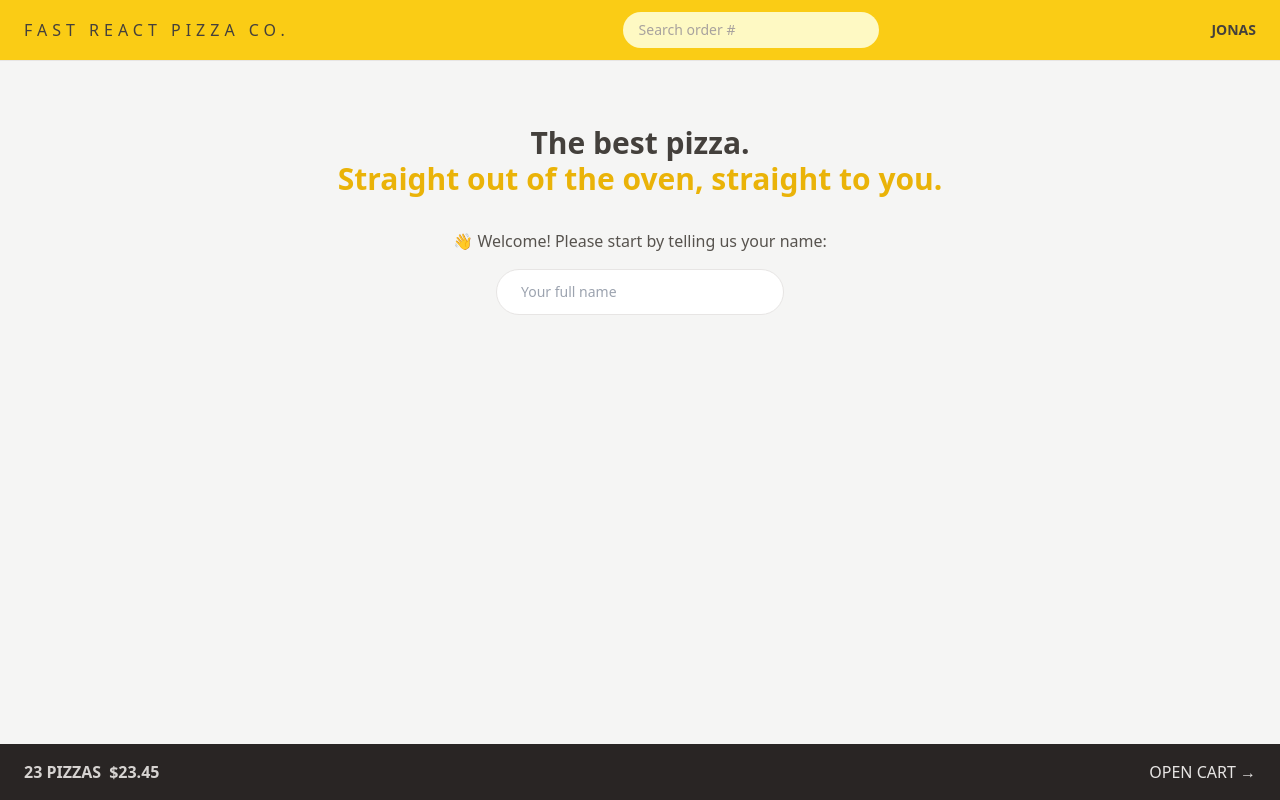
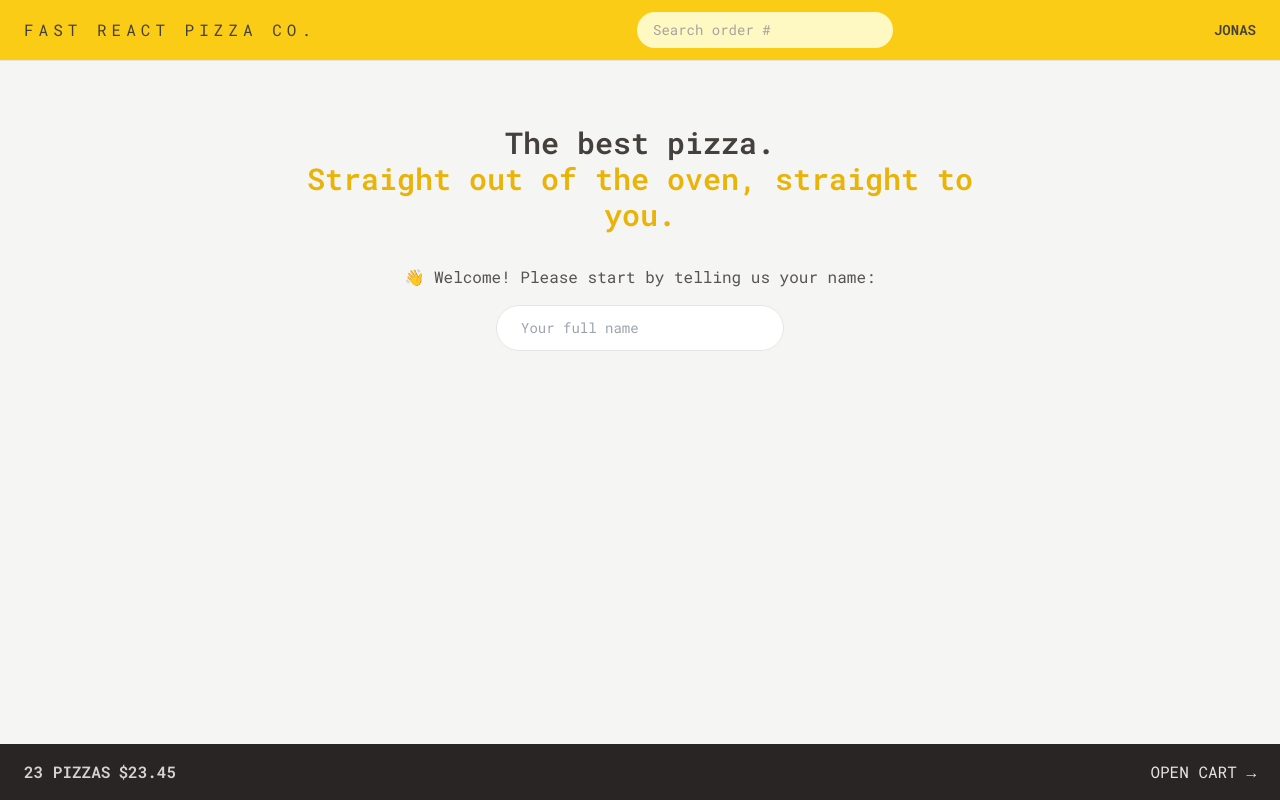
Before and after one commit to Tomo233/fast-react-pizza, a React (Vite) app: page / in a window 1280 px wide. Built offline with nearby package versions, Linux system fonts and the light colour scheme.

Commit message:
configuring tailwind config

```diff
--- a/index.html
+++ b/index.html
@@ -4,6 +4,12 @@
     <meta charset="UTF-8" />
     <link rel="icon" type="image/svg+xml" href="/vite.svg" />
     <meta name="viewport" content="width=device-width, initial-scale=1.0" />
+    <link rel="preconnect" href="https://fonts.googleapis.com" />
+    <link rel="preconnect" href="https://fonts.gstatic.com" crossorigin />
+    <link
+      href="https://fonts.googleapis.com/css2?family=Roboto+Mono:wght@300;400;500;600;700&display=swap"
+      rel="stylesheet"
+    />
     <title>Vite + React</title>
   </head>
   <body class="bg-stone-100 text-stone-700">
--- a/tailwind.config.js
+++ b/tailwind.config.js
@@ -2,7 +2,20 @@
 export default {
   content: ["./index.html", "./src/**/*.{js,ts,jsx,tsx}"],
   theme: {
-    extend: {},
+    fontFamily: {
+      sans: "Roboto Mono, monospace",
+    },
+    extend: {
+      colors: {
+        pizza: "#123456",
+      },
+      fontSize: {
+        huge: ["80rem", { lineHeight: "1" }],
+      },
+      height: {
+        screen: "100dvh",
+      },
+    },
   },
   plugins: [],
 };
```
